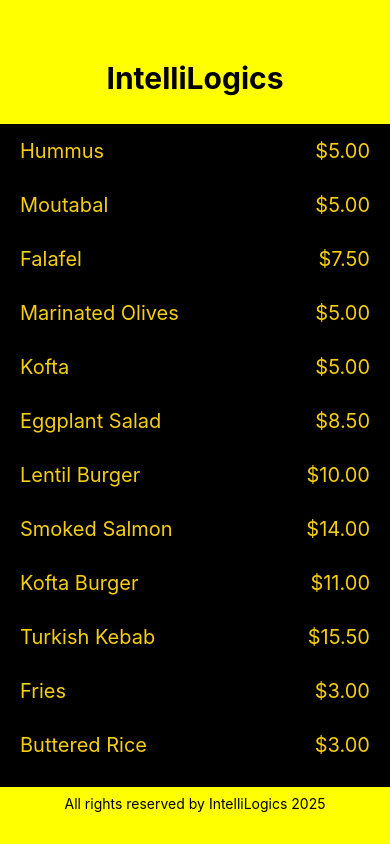
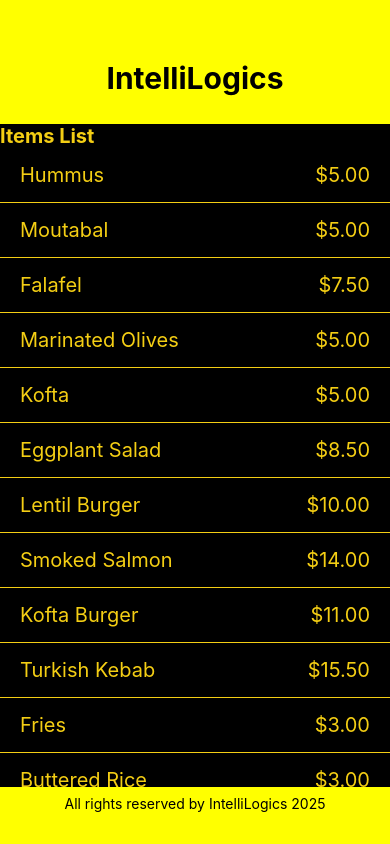
Before and after one commit to abidroid/ReactNativeApp1, a React Native app: screen / in a window 390 px wide. Built offline with nearby package versions, Linux system fonts and the light colour scheme.

Commit message:
FlatList Header and Footer

```diff
--- a/components/MenuItemsFlatList.js
+++ b/components/MenuItemsFlatList.js
@@ -24,6 +24,15 @@
     { name: 'Panna Cotta', price: '$5.00', id: '21V' },
 ];
 
+const Separator = () => <View style={menuItemStyles.separator} />;
+
+const Header = () => <Text style={menuItemStyles.headerText}>Items List</Text>;
+
+const Footer = () => (
+    <Text style={menuItemStyles.headerText}>
+        All rights reserved to Little Lemon
+    </Text>
+);
 
 const Item = ({ item }) => {
 
@@ -48,6 +57,9 @@
                 data={menuItemsToDisplay}
                 renderItem={renderItem}
                 keyExtractor={(item) => item.id}
+                ItemSeparatorComponent={Separator}
+                ListHeaderComponent={Header}
+                ListFooterComponent={Footer}
 
             />
         </View>
@@ -63,6 +75,12 @@
         backgroundColor: 'black'
     },
 
+    headerText: {
+        fontSize: 20,
+        fontWeight: 'bold',
+        color: '#F4CE14',
+
+    },
     menuItemRow: {
         flexDirection: 'row',
         justifyContent: 'space-between',
@@ -77,5 +95,10 @@
         fontSize: 20,
         color: '#F4CE14',
 
+    },
+
+    separator: {
+        borderBottomWidth: 1,
+        borderColor: '#F4CE14'
     }
 });
```
